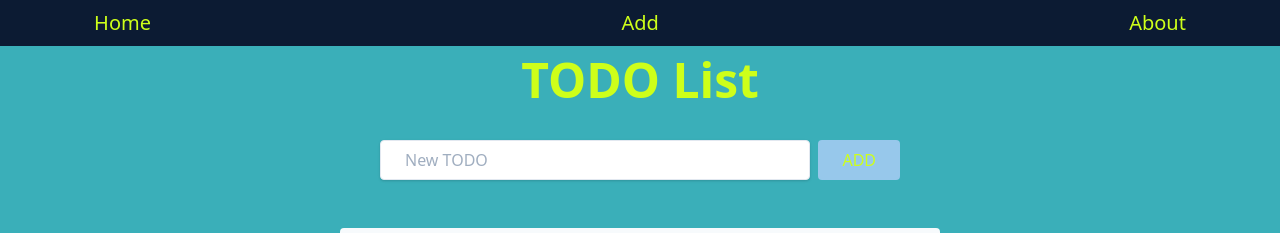
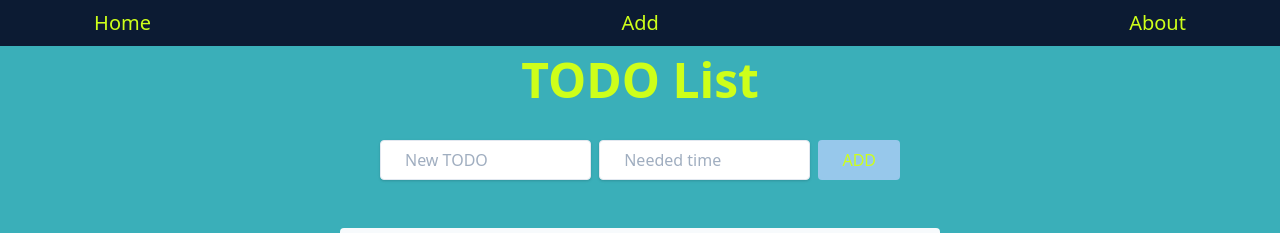
Before and after one commit to Lorakus/TODOSkSy2020, a Nuxt app: page / in a window 1280 px wide. Shown: the top 233 px of the page. Built offline with nearby package versions, Linux system fonts and the light colour scheme.

Commit message:
nic waznego

```diff
--- a/pages/add.vue
+++ b/pages/add.vue
@@ -7,6 +7,7 @@
         <div class="sm:w-max-400px m-auto">
            <div class="mt-6 mx-10 flex">
             <input type="text" placeholder="New TODO" id="todo-input" class="shadow appearance-none border rounded w-full py-2 px-6 mr-2 text-gray-700 leading-tight focus:outline-none  focus:shadow-outline-arctic-lime px-2" />
+            <input type="text" placeholder="Needed time"  class="shadow appearance-none border rounded w-full py-2 px-6 mr-2 text-gray-700 leading-tight focus:outline-none  focus:shadow-outline-arctic-lime px-2"/>
             <button class="bg-pale-cerulean hover:bg-oxford-blue text-arctic-lime  hover:text-flame rounded uppercase py-2 px-6 appearance-none focus:outline-none transform duration-500  ">
               add
             </button>
--- a/pages/index.vue
+++ b/pages/index.vue
@@ -1,14 +1,15 @@
 <template>
   <div class=" min-h-screen bg-verdigris pt-1 pb-2">
 
-    <Title title="TODO List"/>
+    <Title title="TODO List" class=""/>
 
 
     <div class="sm:w-max-400px m-auto mb-24">
       <!-- add new TODO input -->
       <div class="flex mt-6 mx-10 mb-12">
         <input type="text" placeholder="New TODO" id="todo-input" class="shadow appearance-none border rounded w-full py-2 px-6 mr-2 text-gray-700 leading-tight focus:outline-none  focus:shadow-outline-arctic-lime px-2" />
-        <button class="bg-pale-cerulean hover:bg-oxford-blue text-arctic-lime  hover:text-flame rounded uppercase py-2 px-6 appearance-none focus:outline-none transform duration-500">
+        <input type="text" placeholder="Needed time"  class="shadow appearance-none border rounded w-full py-2 px-6 mr-2 text-gray-700 leading-tight focus:outline-none  focus:shadow-outline-arctic-lime px-2"/>
+        <button class="bg-pale-cerulean hover:bg-blue-500 text-arctic-lime  hover:text-black rounded uppercase py-2 px-6 appearance-none focus:outline-none transform duration-500">
           add
         </button>
       </div>
```
